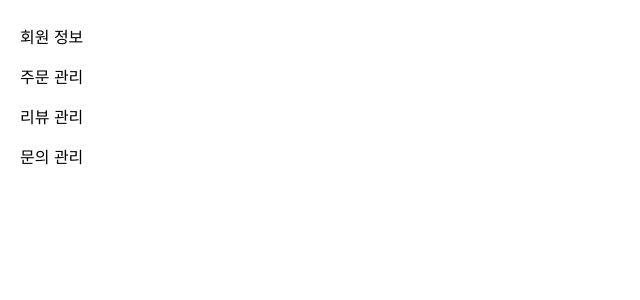
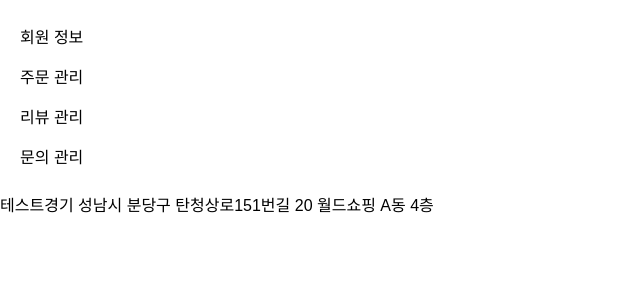
Before and after one commit to TTurbo0824/sprint, a React (Create React App) app in the folder client/: page /address in a window 1280 px wide. Shown: the top 300 px of the page, without its empty margins (0-640 px from the left). Built offline with nearby package versions, Linux system fonts and the light colour scheme.

Commit message:
add: New page

```diff
--- a/client/src/App.tsx
+++ b/client/src/App.tsx
@@ -2,6 +2,7 @@ import React from 'react';
 import { BrowserRouter, Routes, Route } from 'react-router-dom';
 import styled from '@emotion/styled'
 import UserInfoPage from './pages/mypage/userInfo/UserInfoPage';
+import UserAddressPage from './pages/mypage/userInfo/UserAddressPage';
 import OrderPage from './pages/mypage/order/OrderPage';
 import ReviewPage from './pages/mypage/review/ReviewPage';
 import InquiryPage from './pages/mypage/inquiry/InquiryPage';
@@ -20,6 +21,7 @@ function App() {
       <BrowserRouter>
         <Routes>
           <Route path="/userInfo" element={<UserInfoPage />} />
+          <Route path="/address" element={<UserAddressPage />} />
           <Route path="/order" element={<OrderPage />} />
           <Route path="/review" element={<ReviewPage />} />
           <Route path="/inquiry" element={<InquiryPage />} />
--- /dev/null
+++ b/client/src/pages/mypage/userInfo/UserAddressPage.tsx
@@ -0,0 +1,23 @@
+import React, { useState } from 'react';
+import styled from '@emotion/styled';
+
+const AddressContainer = styled.div``;
+
+function UserAddressPage() {
+  const userAddress = {
+    name: '테스트',
+    address: '경기 성남시 분당구 탄청상로151번길 20 월드쇼핑 A동 4층',
+    zipCode: '13636',
+    mobile: '01012341234',
+    deliveryGuide: '문 앞',
+  };
+
+  return (
+    <AddressContainer>
+      {userAddress.name}
+      {userAddress.address}
+    </AddressContainer>
+  );
+}
+
+export default UserAddressPage;
```
